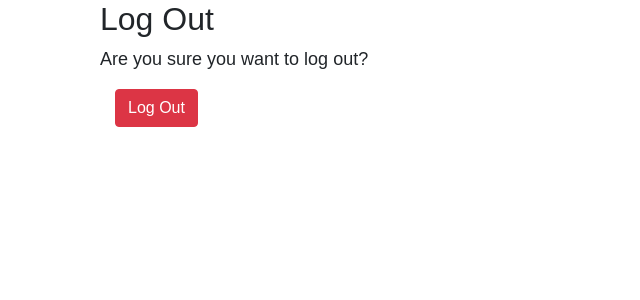
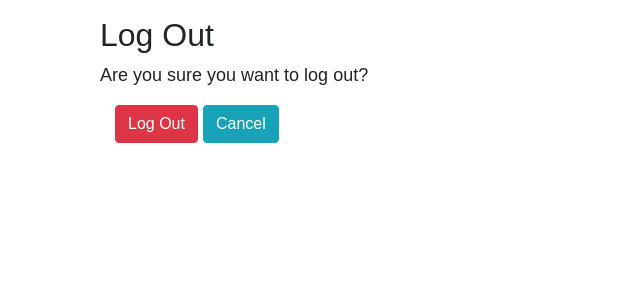
Before and after one commit to kevinbowen777/django-start, a Django app: page /accounts/logout/ in a window 1280 px wide. Shown: the part 59-359 px from the top of the page, without its empty margins (0-640 px from the left). Run offline with Django 3.2, Linux system fonts and the light colour scheme; the visitor is signed in with stand-in values (Sample User, id 1); parts of the project's set-up code (start-up, migrations or seed data) failed here and were passed over; some libraries are stand-ins or nearby versions.

Commit message:
Standardize template. Issue #30

```diff
--- a/templates/account/logout.html
+++ b/templates/account/logout.html
@@ -1,17 +1,21 @@
-{% extends 'base.html' %}
+<!-- templates/account/logout.html -->
+{% extends "base.html" %}
 {% load crispy_forms_tags %}
 
-{% block title %}Log Out{% endblock %}
+{% block title %}Log Out{% endblock title %}
 
 {% block content %}
 <div class="container">
+  <p>
   <h2>Log Out</h2>
     <p>Are you sure you want to log out?</p>
     <form class="col-md-4" method="post" action="{% url 'account_logout' %}">
       {% csrf_token %}
       {{ form|crispy }}
       <button class="btn btn-danger" type="submit">Log Out</button>
+      <a class="btn btn-info" href="javascript:window.history.back()">Cancel</a>
     </form>
+    </p>
   </p>
 </div>
 {% endblock content %}
```
Lines whose indentation alone changed are shown as unchanged.
